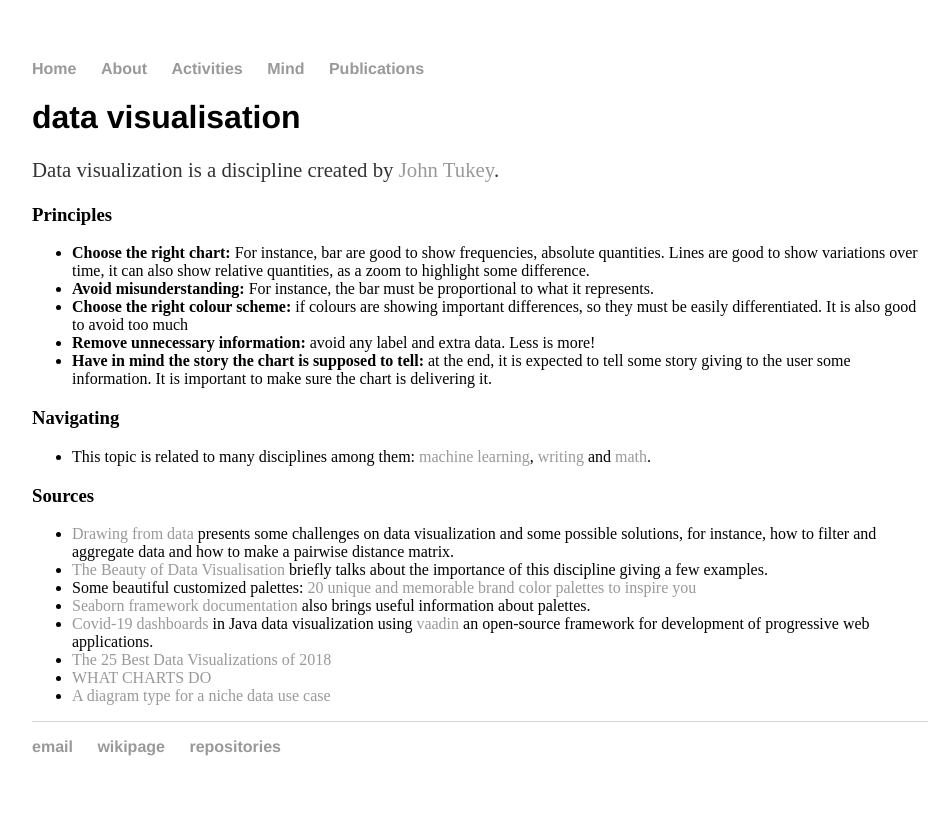
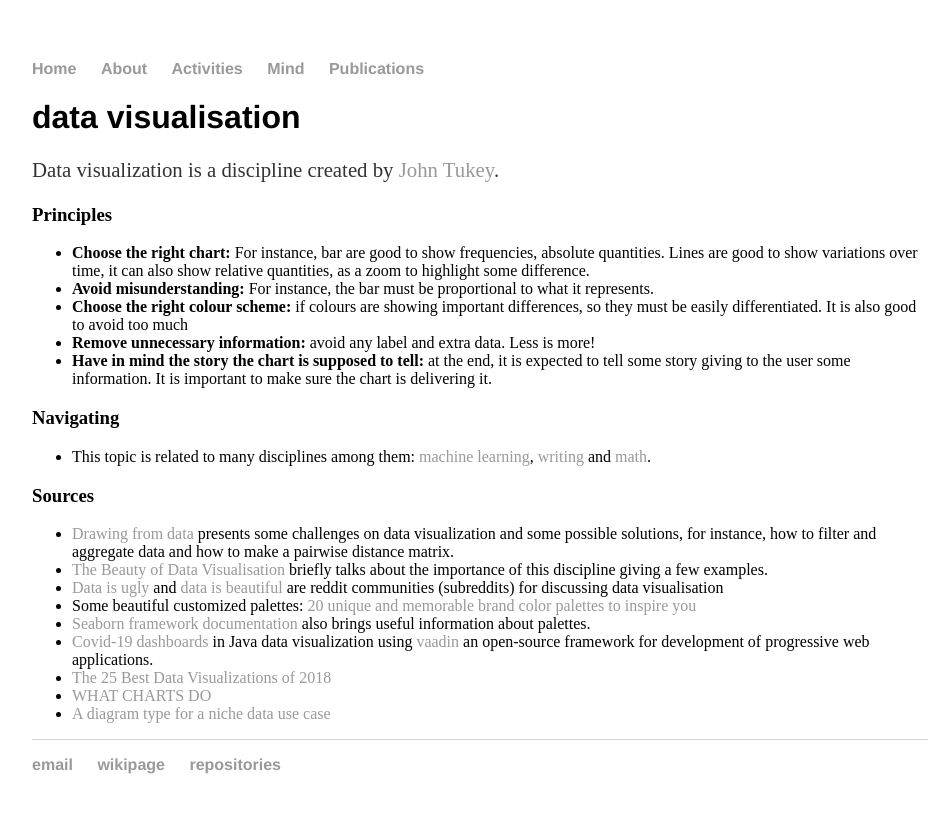
Before and after one commit to cleberjamaral/cleberjamaral.github.io, a Jekyll site: the page built from knowledge/research/data-visualisation.md, in a window 1280 px wide. Shown: the top 813 px of the page, without its empty margins (160-1107 px from the left). Built offline with Jekyll 4.4.1, drawn with Linux system fonts in a browser that asks for light colours; our own code applies the rules of GitHub Pages for plain Markdown files.

Commit message:
GitBook: [master] one page modified

```diff
--- a/knowledge/research/data-visualisation.md
+++ b/knowledge/research/data-visualisation.md
@@ -18,6 +18,7 @@ Data visualization is a discipline created by [John Tukey](https://en.wikipedia.
 
 * [Drawing from data](https://www.drawingfromdata.com/) presents some challenges on data visualization and some possible solutions, for instance, how to filter and aggregate data and how to make a pairwise distance matrix.
 * [The Beauty of Data Visualisation](https://medium.com/the-outlier/the-beauty-of-data-visualisation-976e2f96929c) briefly talks about the importance of this discipline giving a few examples.
+* [Data is ugly](https://www.reddit.com/r/dataisugly/) and [data is beautiful](https://www.reddit.com/r/dataisbeautiful/) are reddit communities \(subreddits\) for discussing data visualisation
 * Some beautiful customized palettes: [20 unique and memorable brand color palettes to inspire you](https://www.canva.com/learn/brand-color-palette/)
 * [Seaborn framework documentation](https://seaborn.pydata.org/tutorial/color_palettes.html) also brings useful information about palettes.
 * [Covid-19 dashboards](https://dzone.com/articles/how-to-build-a-coronavirus-dashboard-in-java?edition=597295) in Java data visualization using [vaadin](https://vaadin.com/) an open-source framework for development of progressive web applications.
```
